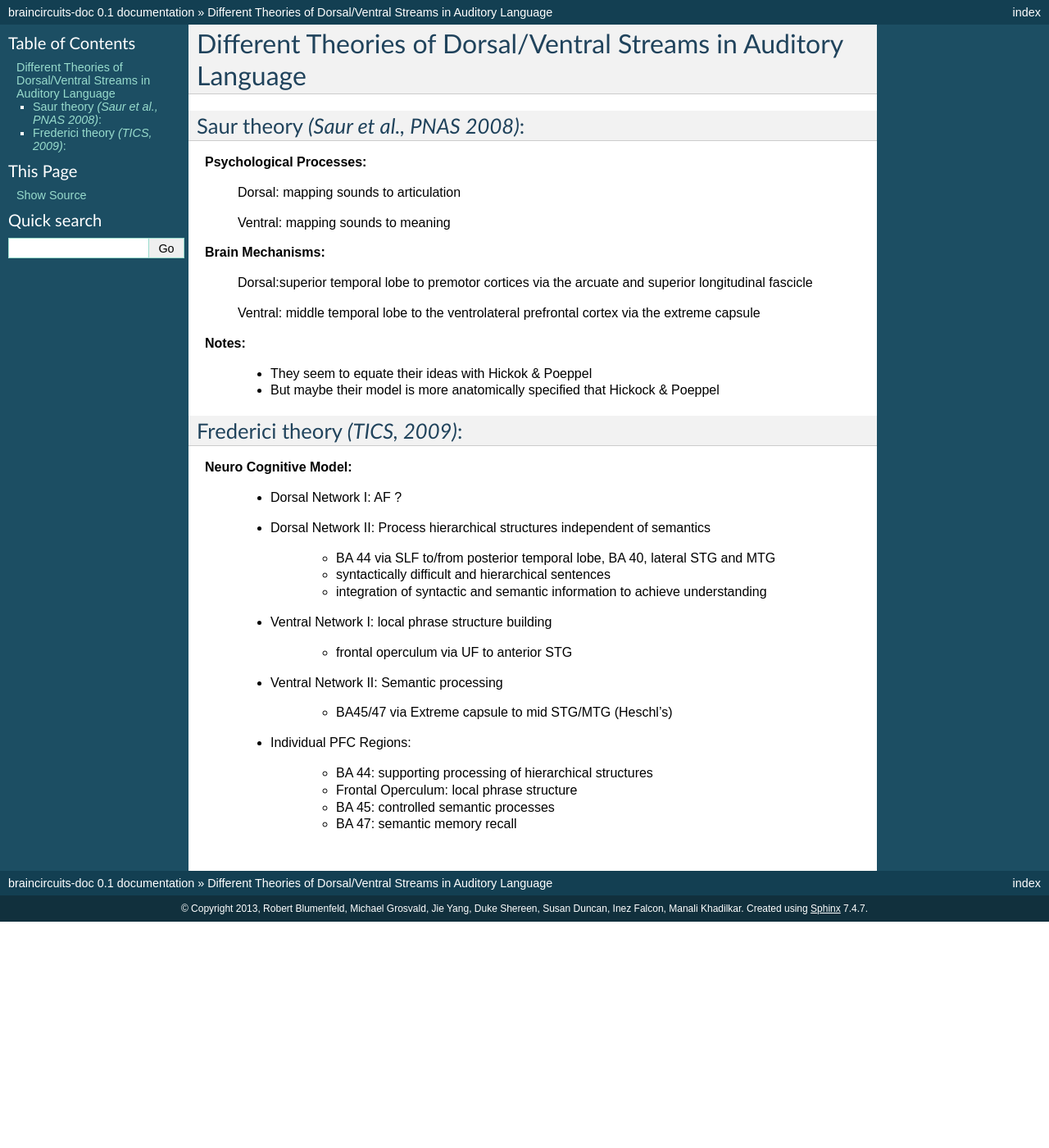
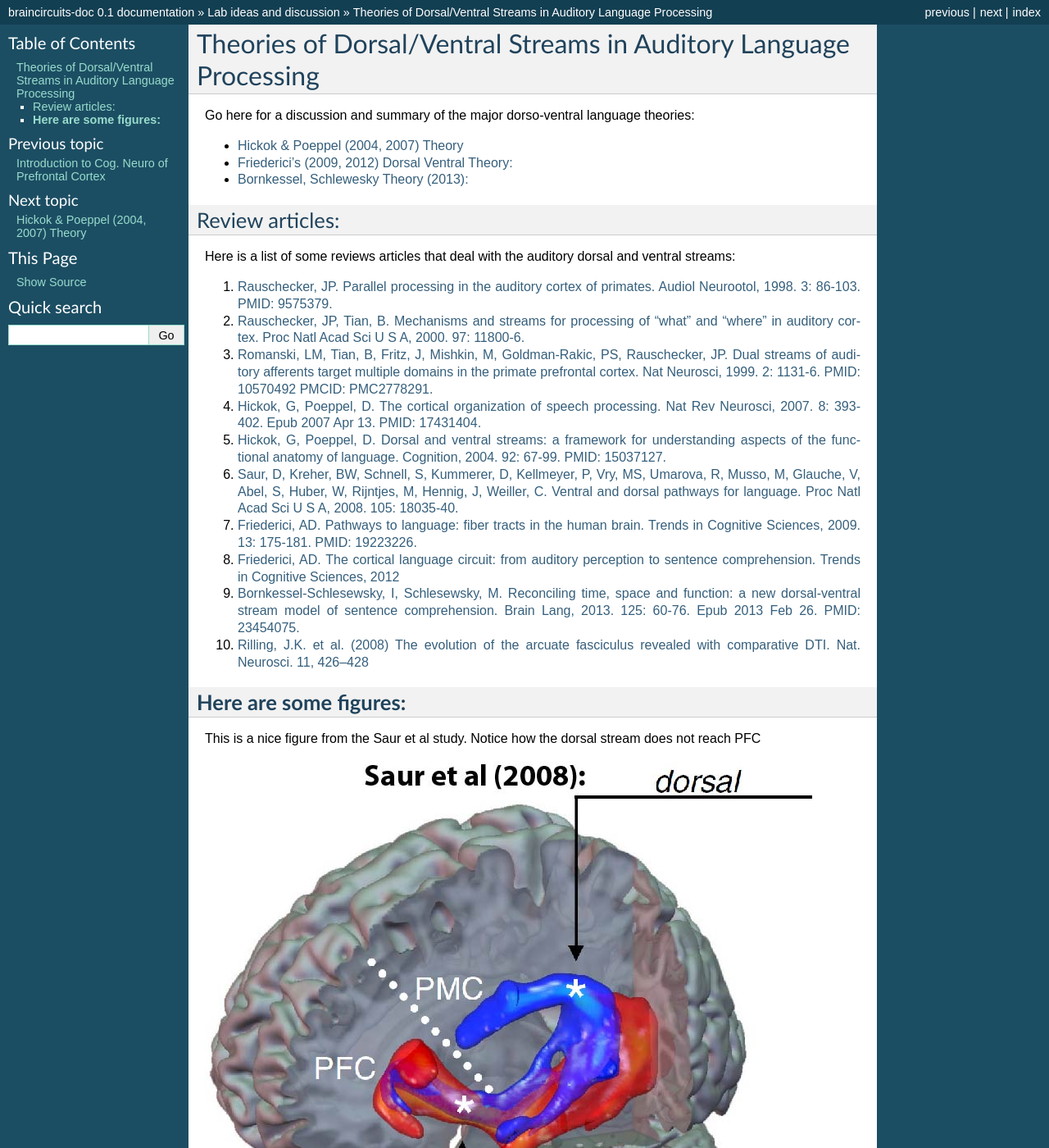
Before and after one commit to rsblume/braincircuits-doc, a Sphinx documentation site: the page built from source/dorsalventral_theories.rst, in a window 1280 px wide and 1400 px high. Shown: the whole window at 82% size. Built offline with Sphinx 7.4.7, drawn with Linux system fonts in a browser that asks for light colours; formulas are drawn with MathJax 3; pages that are not in the unit, such as notebooks, are missing from menus; some of the changed text lies outside the part shown.

Commit message:
added lots and getting ready for fariba

```diff
--- /dev/null
+++ b/source/bornkessel.rst
@@ -0,0 +1,6 @@
+Bornkessel, Schlewesky Theory (2013):
+============================================
+
+**Ventral:** mapping sounds to meaning/ time independent
+
+**Dorsal:** time dependent
--- a/source/dorsalventral_theories.rst
+++ b/source/dorsalventral_theories.rst
@@ -1,59 +1,47 @@
-Different Theories of Dorsal/Ventral Streams in Auditory Language
-==================================================================
+Theories of Dorsal/Ventral Streams in Auditory Language Processing
+=====================================================================
 
-Saur theory *(Saur et al., PNAS 2008)*:
-----------------------------------------
+Go here for a discussion and summary of the major dorso-ventral language theories:
 
-**Psychological Processes:**
+.. toctree::
+   :titlesonly:
+   :maxdepth: 1
 
-	Dorsal: mapping sounds to articulation
-
-	Ventral: mapping sounds to meaning
+   hickok_poeppel
+   friederici
+   bornkessel
 
 
-**Brain Mechanisms:**
-
-	Dorsal:superior temporal lobe to premotor cortices via the arcuate and superior longitudinal fascicle
-
-	Ventral: middle temporal lobe to the ventrolateral prefrontal cortex via the extreme capsule
-
-**Notes:**
-
-	* They seem to equate their ideas with Hickok & Poeppel
-
-	* But maybe their model is more anatomically specified that Hickock & Poeppel
 
 
-Frederici theory *(TICS, 2009)*:
----------------------------------
+Review articles:
+-----------------------------
 
-**Neuro Cognitive Model:**
+Here is a list of some reviews articles that deal with the auditory dorsal and ventral streams:
 
-	* Dorsal Network I: AF ?
-
-	* Dorsal Network II:  Process hierarchical structures independent of semantics
-
-		* BA 44 via SLF to/from posterior temporal lobe, BA 40, lateral STG and MTG
-
-		* syntactically difficult and hierarchical sentences
-
-		* integration of syntactic and semantic information to achieve understanding
-
-	* Ventral Network I: local phrase structure building
-
-			* frontal operculum via UF to anterior STG
-
-	* Ventral Network II: Semantic processing
-
-			* BA45/47 via Extreme capsule to mid STG/MTG (Heschl's)
+#. `Rauschecker, JP. Parallel processing in the auditory cortex of primates. Audiol Neurootol, 1998. 3: 86-103. PMID: 9575379. <http://www.karger.com/Article/Pdf/13784>`_
+#. `Rauschecker, JP, Tian, B. Mechanisms and streams for processing of "what" and "where" in auditory cortex. Proc Natl Acad Sci U S A, 2000. 97: 11800-6. <http://www.pnas.org/content/97/22/11800.full.pdf+html>`_
+#. `Romanski, LM, Tian, B, Fritz, J, Mishkin, M, Goldman-Rakic, PS, Rauschecker, JP. Dual streams of auditory afferents target multiple domains in the primate prefrontal cortex. Nat Neurosci, 1999. 2: 1131-6. PMID: 10570492 PMCID: PMC2778291. <http://www.nature.com/neuro/journal/v2/n12/pdf/nn1299_1131.pdf>`_
+#. `Hickok, G, Poeppel, D. The cortical organization of speech processing. Nat Rev Neurosci, 2007. 8: 393-402. Epub 2007 Apr 13. PMID: 17431404. <http://www.nature.com/nrn/journal/v8/n5/pdf/nrn2113.pdf>`_
+#. `Hickok, G, Poeppel, D. Dorsal and ventral streams: a framework for understanding aspects of the functional anatomy of language. Cognition, 2004. 92: 67-99. PMID: 15037127. <http://www.sciencedirect.com/science/article/pii/S0010027703002282#>`_
+#. `Saur, D, Kreher, BW, Schnell, S, Kummerer, D, Kellmeyer, P, Vry, MS, Umarova, R, Musso, M, Glauche, V, Abel, S, Huber, W, Rijntjes, M, Hennig, J, Weiller, C. Ventral and dorsal pathways for language. Proc Natl Acad Sci U S A, 2008. 105: 18035-40. <http://www.pnas.org/content/105/46/18035.full.pdf+html>`_
+#. `Friederici, AD. Pathways to language: fiber tracts in the human brain. Trends in Cognitive Sciences, 2009. 13: 175-181. PMID: 19223226. <http://www.sciencedirect.com/science/article/pii/S1364661309000278#>`_
+#. `Friederici, AD. The cortical language circuit: from auditory perception to sentence comprehension. Trends in Cognitive Sciences, 2012 <http://www.sciencedirect.com/science/article/pii/S1364661312000794?via=ihub>`_
+#. `Bornkessel-Schlesewsky, I, Schlesewsky, M. Reconciling time, space and function: a new dorsal-ventral stream model of sentence comprehension. Brain Lang, 2013. 125: 60-76. Epub 2013 Feb 26. PMID: 23454075. <http://www.sciencedirect.com/science/article/pii/S0093934X13000278>`_
+#. `Rilling, J.K. et al. (2008) The evolution of the arcuate fasciculus revealed with comparative DTI. Nat. Neurosci. 11, 426–428 <http://www.nature.com/neuro/journal/v11/n4/pdf/nn2072.pdf>`_
 
 
-	* Individual PFC Regions:
+**Here are some figures:**
+-----------------------------
+This is a nice figure from the Saur et al study. Notice how the dorsal stream does not reach PFC
 
-			* BA 44: supporting processing of hierarchical structures
+.. image:: saur_dorsalventral.jpg
 
-			* Frontal Operculum: local phrase structure
+This is a figure from Rauschecker et al. The PFC connections come from Romanski. 1999, looks to be evidence of a dorsal ventral distinction in PFC
 
-			* BA 45: controlled semantic processes
+.. image:: rauschecker_dorsalventral.jpg
 
-			* BA 47: semantic memory recall
+
+Now taking a look at the Romanski paper, we can see that indeed there is evidence for both a dorsoventral and rostrocaudal gradient of connections between auditory belt areas and PFC
+
+.. image:: romanski.jpg
--- /dev/null
+++ b/source/friederici.rst
@@ -0,0 +1,95 @@
+Friederici's (2009, 2012) Dorsal Ventral Theory:
+================================================
+
+
+* **2 Ventral streams:** mapping sounds to meaning (semantics) + local syntax
+
+* **2 Dorsal streams:** mapping sounds to motor + complex semantics in non-canonical word orders
+
+
+Ventral Network Flowchart:
+-------------------------------
+
+* Ventral Network I: Local phrase structure building (syntax)
+
+		* Primary Auditory --> aSTG/STS --> FO --> BA44
+
+			* via the UF
+
+* Ventral Network II: Semantic processing
+
+		* Primary Auditory --> MTG --> Temporal Pole --> BA 45 & BA 47
+
+			* via the Extreme Capsule (ECSF)
+
+
+Dorsal Network Flowchart:
+----------------------------------
+
+* Dorsal Network I: Sound to motor mapping
+
+		* Primary Auditory --> Inf. Parietal --> PMC
+
+			* via the SLF
+
+* Dorsal Network II: Process hierarchical structures independent of semantics/complex syntax
+
+		* Primary Auditory --> Temporal --> BA 44
+
+			* via the Arcuate
+
+
+From Friederici, TICS, 2012:
+------------------------------------
+
+.. image:: 	friederici2012.png
+
+
+
+Basic Descriptions of Nodes:
+-----------------------------------
+
+* Primary Auditory: Phonological form extraction & Perception
+
+
+* aSTG/STS: Initial stage of synactic processing, phrase structure building and assigning rough syntactic category
+
+
+* Frontal Operculum: entry point for syntax via aSTG/STS, involved in local phrase structure
+
+* BA 44: Core syntax region, hierarchical processing, re-arrangement of clearly marked non-cannonical sentences
+
+	* Its back projection to temporal cortex: delivers predictions about incoming info to temporal cortex or prediction errors about the failed expectancy
+
+* pSTG/STS + Angular gyrus: high vs low predictability contexts (??)
+
+* MTG: lexical-semantic processing
+
+* Temporal Pole: word-level and probably sentential syntax
+
+* BA 45: semantics + syntax (possibly), when harder syntax posterior BA45
+
+* BA 47: top-down semantics
+
+* Posterior temporal: syntactic/semantic integration
+
+
+
+Comments and Discussion:
+----------------------------
+
+A lot of the article is concerned with ventral network.
+
+Syntax is broken down into local and complex syntactic processing, according to this model, different streams more ore less handle different types of syntax
+
+A big psychological factor is dealing with non-cannonical word order. This is the entire job of the Dorsal stream and what separates local from complex syntax
+
+There is no handling above the word level though really
+
+Presume that anterior temporal cortex is sentential syntax as well as high-level semantics
+
+The dorsal stream back projection from IFG to temporal cortex is an interesting feature of this model
+
+Argues for a multipartite organization of BA 44 based on fMRI findings, this is not very anatomically valid
+
+I think according to this model, complex sentences are always processed in a top-down manner
--- /dev/null
+++ b/source/hickok_poeppel.rst
@@ -0,0 +1,90 @@
+Hickok & Poeppel (2004, 2007) Theory
+===================================
+
+**Ventral:** mapping sounds to meaning
+
+**Dorsal:** mapping sounds to articulation, sensory-motor integration
+
+
+Dorsal Stream:
+-------------------
+
+* According to this view the dorsal stream is *not perceptual* but solely involved in auditory sensory-motor integration
+
+* Area SpT: auditory-motor interface: coordinate transformation mapping bw auditory stimulus and speech
+
+	* seems to be functionally defined (reverse inference)
+
+* Dorsal Pre-motor: articulatory-based speech codes
+
+* Areas of IFG: Seemingly the same as PMD, does not differentiate function
+
+	* also: says that the precise ventral PFC can change with task (also functionally defined)
+
+
+* Says that Dorsal Stream more lateralized than ventral
+
+* Will get Dorsal activity in perception task if subject uses *articulatory re-mapping* (but what is this?)
+
+* In 2007 view, dorsal stream is involved in **speech perception** but not recognition
+
+
+Ventral Stream:
+-----------------------
+
+* Not involved in motor, just comprehension and semantics
+
+* Area STG: contains acoustic-phonetic speech codes
+
+* Area called pITL: sound-meaning interface, also functionally defined
+
+* Does not seem to require PFC, but at the end leaves room for it
+
+* In 2004, speculates that grammar is in the ventral stream, but really has no idea
+
+* In 2007 says this again that dorsal represents grammatical features
+
+
+
+Additions with 2007 paper:
+---------------------------
+
+Beyond those mentioned above here are some noteworthy points in the 2007 paper:
+
+* all connections are bidirectional (in contrast to Federici)
+
+* Anterior Temporal Lobe: high-level semantic-phonological and grammar too, but this is not well worked out
+
+
+Comments:
+--------------
+
+* Many areas are functionally defined, which makes this account very phrenological and hard to test due to reverse inference
+
+* Seems really to just be about single words
+
+* Does not account for and can not handle grammar or words in context, if so they punt and say its ventral
+
+* Very vague in terms of what PFC does, speech codes?
+
+* Hand wavy explanation for dorsal perception effects
+
+* Here is their way of trying to accommodate grammar:
+
+	* "However, it is unclear whether the neural computations that underlie speech recognition in particular involve each of these processing levels, and whether the levels involved are serially organized and immutably applied or involve parallel computational pathways and allow for some flexibility in processing
+
+* Saur *(Saur et al., PNAS 2008)* basically re-casts this theory using a bit more speciifc neuroanatomy
+
+
+
+
+Hickok & Poeppel (2004) Model:
+---------------------------------
+
+.. image:: hickokpoeppel2004.png
+
+
+Hickok & Poeppel (2007) Model:
+---------------------------------
+
+.. image:: hickokpoeppel2007.png
--- a/source/ideas.rst
+++ b/source/ideas.rst
@@ -10,6 +10,6 @@ Brain Circuits Lab place for miscellaneous topics, discussion, new ideas
    :maxdepth: 1
 
    rob_reading
-   dorsalventral_anat_papers
+   dorsalventral_theories
    rob_dlvl_audrestnet
    combining_streams
```
Also changed, not shown: source/badre.rst (added, +68 -0 lines), source/cascade.rst (added, +12 -0 lines), source/domain_general.rst (added, +20 -0 lines), source/relational_complexity.rst (added, +12 -0 lines), source/badredespo_jocn_results.jpg (added), source/badredespo_jocn_task.jpg (added), source/friederici2012.png (added), source/hickokpoeppel2004.png (added), source/hickokpoeppel2007.png (added), 4 other files.
